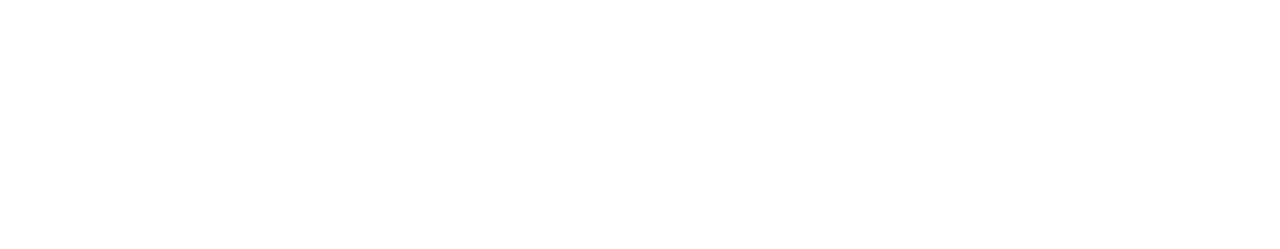
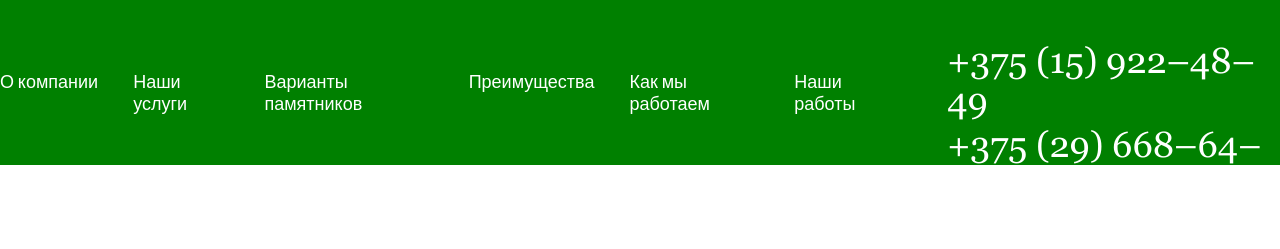
Before and after one commit to Jerrext/Black-stone, a plain HTML site: page index.html in a window 1280 px wide. Drawn offline with Linux system fonts and the light colour scheme.

Commit message:
Add header

```diff
--- a/css/main.css
+++ b/css/main.css
@@ -101,3 +101,100 @@ table {
 a {
   text-decoration: none;
 }
+
+* {
+  box-sizing: border-box;
+}
+
+/*--------------------*/
+
+
+
+:root {
+  --georgia-font: "Georgia", sans-serif;
+  --proxima-font: "Proxima Nova", sans-serif;
+  --inter-font: "Inter", sans-serif;
+
+  --text-color-white: #FFFFFF;
+
+  font-size: 16px;
+  font-family: var(--proxima-font);
+  font-weight: 400;
+  line-height: 1.32em;
+  color: #000000;
+}
+
+body {
+  background-color: #fff;
+  position: relative;
+}
+
+.container {
+  max-width: 1368px;
+  margin: 0 auto;
+}
+
+/*-------------------
+--------header-------
+-------------------*/
+
+.header {
+  position: absolute;
+  padding-top: 41px;
+  left: 0;
+  top: 0;
+  width: 100%;
+  z-index: 999;
+  height: 165px;
+  background-color: green;
+}
+
+header * {
+  color: var(--text-color-white);
+}
+
+.header__wrapper {
+  display: flex;
+  gap: 50px;
+  justify-content: space-between;
+}
+
+.header__nav-list {
+  display: flex;
+  gap: 35px;
+  margin-top: 31px;
+}
+
+.header__nav-link {
+  font-size: 18px;
+}
+
+.header__phone {
+  display: flex;
+  flex-direction: column;
+  gap: 15px;
+}
+
+.header__phone-wrapper {
+  display: flex;
+  flex-direction: column;
+  gap: 5px;
+}
+
+.header__phone-num {
+  font-family: var(--georgia-font);
+  font-size: 36px;
+  font-weight: 400;
+  line-height: 1.1em;
+  display: block;
+}
+
+.header__call-btn {
+  cursor: pointer;
+  background-color: transparent;
+  border: none;
+  font-size: 22px;
+  padding: 0;
+  border-bottom: 1px solid var(--text-color-white);
+  align-self: end;
+}
--- a/index.html
+++ b/index.html
@@ -7,6 +7,38 @@
     <title>Черный камень</title>
   </head>
   <body>
-
+    <header class="header">
+        <div class="header__wrapper container">
+          <nav>
+            <ul class="header__nav-list">
+              <li>
+                <a href="#about" class="header__nav-link">О компании</a>
+              </li>
+              <li>
+                <a href="#services" class="header__nav-link">Наши услуги</a>
+              </li>
+              <li>
+                <a href="#monuments" class="header__nav-link">Варианты памятников</a>
+              </li>
+              <li>
+                <a href="#benefits" class="header__nav-link">Преимущества</a>
+              </li>
+              <li>
+                <a href="#stages" class="header__nav-link">Как мы работаем</a>
+              </li>
+              <li>
+                <a href="#works" class="header__nav-link">Наши работы</a>
+              </li>
+            </ul>
+          </nav>
+          <div class="header__phone">
+            <div class="header__phone-wrapper">
+              <a class="header__phone-num" href="tel:+375159224849">+375 (15) 922–48–49</a>
+              <a class="header__phone-num" href="tel:+375296686419">+375 (29) 668–64–19</a>
+            </div>
+            <button class="header__call-btn">Заказать звонок</button>
+          </div>
+        </div>
+    </header>
   </body>
 </html>
```
Lines whose indentation alone changed are shown as unchanged.
